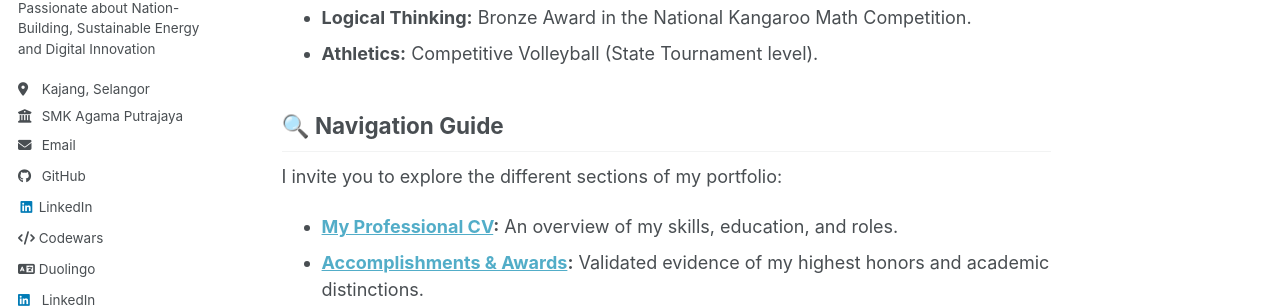
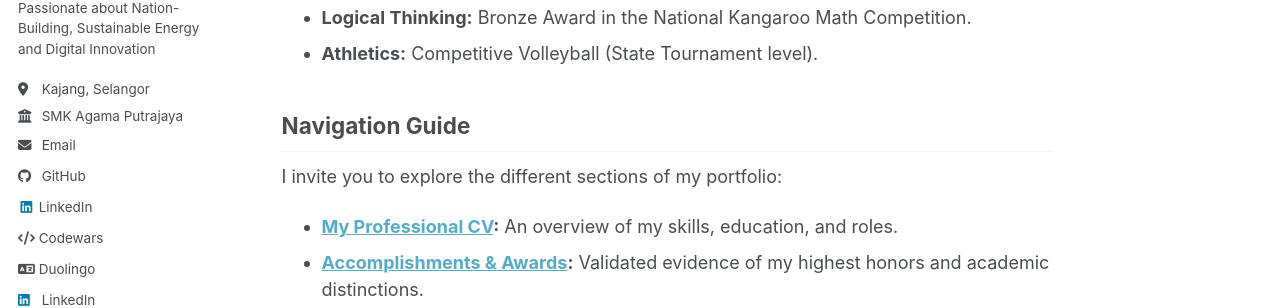
Before and after one commit to msalahuddinyusri20/msalahuddinyusri20.github.io, a Jekyll site: the page built from _pages/about.md, in a window 1280 px wide and 1185 px high. Shown: the part 473-781 px from the top of the window. Built offline with Jekyll 4.4.1, drawn with Linux system fonts in a browser that asks for light colours; a script bundle is joined from its source files by our own code; library files that are not in the unit come from our copies.

```diff
--- a/_pages/about.md
+++ b/_pages/about.md
@@ -17,7 +17,7 @@ I am **Muhammad Salahuddin**, a Form 5 student dedicated to academic excellence
 * **Logical Thinking:** Bronze Award in the National Kangaroo Math Competition.
 * **Athletics:** Competitive Volleyball (State Tournament level).
 
-## 🔍 Navigation Guide
+## Navigation Guide
 I invite you to explore the different sections of my portfolio:
 
 * **[My Professional CV](/cv):** An overview of my skills, education, and roles.
```
